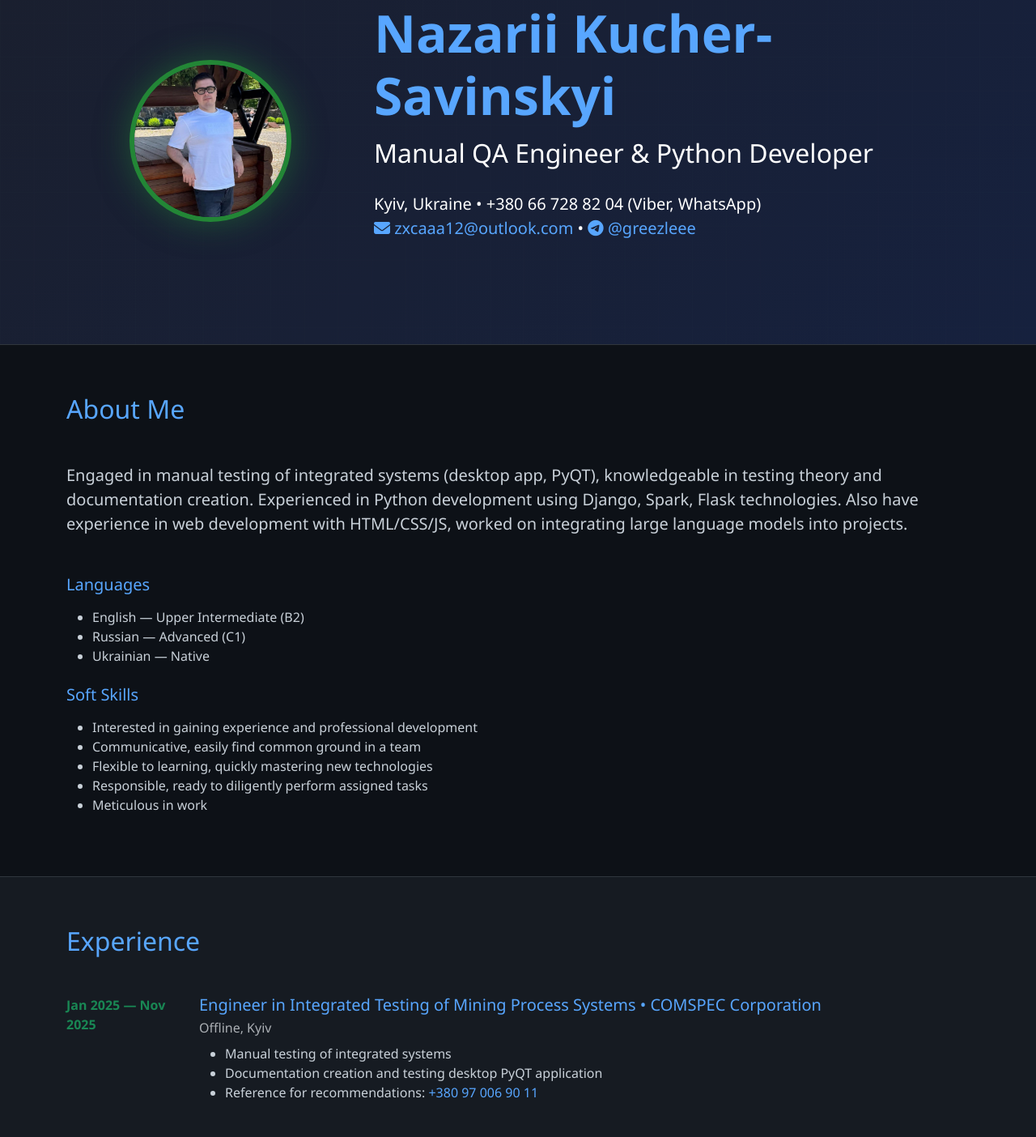
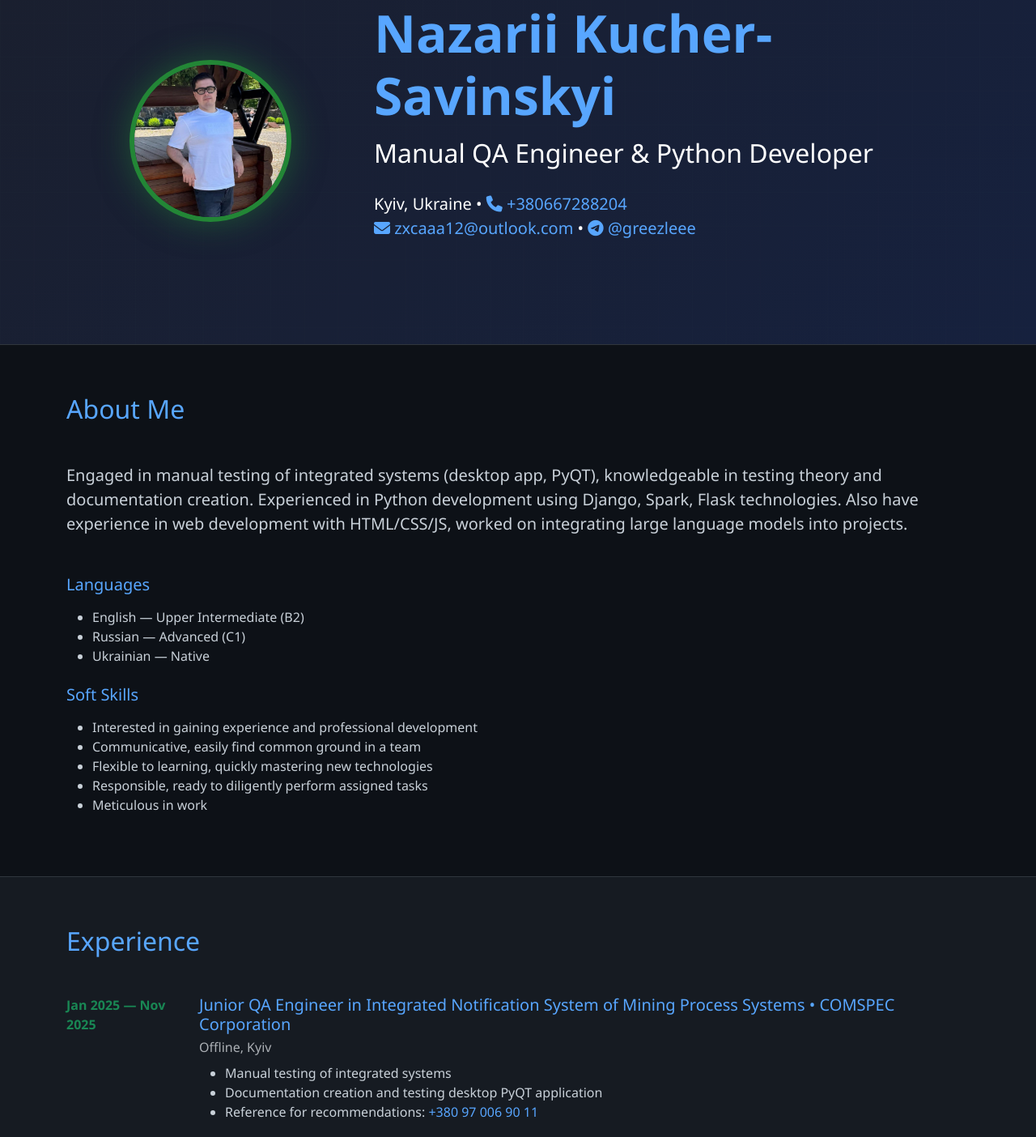
Before and after one commit to Kucher-SavinskiN/resume.github.io, a plain HTML site: page index.html in a window 1280 px wide. Shown: the part 97-1501 px from the top of the page at 81% size. Drawn offline with nearby package versions, Linux system fonts and the light colour scheme.

Commit message:
Ver 0.1 ->{contacts improvement 1}

```diff
--- a/index.html
+++ b/index.html
@@ -109,7 +109,8 @@
                     Manual QA Engineer & Python Developer
                 </p>
                 <p class="fs-5 mb-5" data-aos="fade-up" data-aos-delay="400" data-aos-duration="1000">
-                    Kyiv, Ukraine • +380 66 728 82 04 (Viber, WhatsApp)<br>
+                    Kyiv, Ukraine •
+                    <a href="+380 66 728 82 04"><i class="fas fa-phone"></i> +380667288204</a><br>
                     <a href="mailto:zxcaaa12@outlook.com"><i class="fas fa-envelope"></i> zxcaaa12@outlook.com</a> •
                     <a href="https://t.me/greezleee"><i class="fab fa-telegram"></i> @greezleee</a>
                 </p>
@@ -151,7 +152,7 @@
                 <div class="d-flex">
                     <div class="flex-shrink-0 text-success fw-bold" style="width: 140px;">Jan 2025 — Nov 2025</div>
                     <div class="flex-grow-1 ms-4">
-                        <h5 class="mb-1">Engineer in Integrated Testing of Mining Process Systems • COMSPEC Corporation</h5>
+                        <h5 class="mb-1">Junior QA Engineer in Integrated Notification System of Mining Process Systems • COMSPEC Corporation</h5>
                         <p class="text-muted mb-2">Offline, Kyiv</p>
                         <ul>
                             <li>Manual testing of integrated systems</li>
@@ -164,61 +165,6 @@
         </div>
     </div>
 </section>
-
-<!--
-<section class="section">
-    <div class="container">
-        <h2 class="mb-5" data-aos="fade-up">Hard Skills</h2>
-        <div class="row gy-4" data-aos="fade-up" data-aos-delay="200" data-aos="skill">
-            <div class="col-md-6">
-                <div>Python</div>
-                <div class="skill-bar"><div class="skill-fill" style="width:90%"></div></div>
-            </div>
-            <div class="col-md-6">
-                <div>Django</div>
-                <div class="skill-bar"><div class="skill-fill" style="width:65%"></div></div>
-            </div>
-            <div class="col-md-6">
-                <div>Flask</div>
-                <div class="skill-bar"><div class="skill-fill" style="width:60%"></div></div>
-            </div>
-            <div class="col-md-6">
-                <div>HTML / CSS / JS</div>
-                <div class="skill-bar"><div class="skill-fill" style="width:75%"></div></div>
-            </div>
-            <div class="col-md-6">
-                <div>GitHub</div>
-                <div class="skill-bar"><div class="skill-fill" style="width:90%"></div></div>
-            </div>
-            <div class="col-md-6">
-                <div>Databases (PostgreSQL / MySQL)</div>
-                <div class="skill-bar"><div class="skill-fill" style="width:90%"></div></div>
-            </div>
-        </div>
-    </div>
-</section>
-
-<section class="section">
-    <div class="container">
-        <h2 class="mb-5" data-aos="fade-up">Education</h2>
-        <div class="row gy-4">
-            <div class="col-lg-8" data-aos="fade-up">
-                <h5>NTUU "Igor Sikorsky Kyiv Polytechnic Institute"</h5>
-                <p class="text-muted mb-2">Master's degree in "Information Systems and Technologies"</p>
-                <p class="text-muted">September 2022 — June 2024</p>
-            </div>
-            <div class="col-lg-8" data-aos="fade-up">
-                <h5>NTUU "Igor Sikorsky Kyiv Polytechnic Institute"</h5>
-                <p class="text-muted mb-2">Bachelor's degree in "Information Systems and Technologies"</p>
-                <p class="text-muted">September 2018 — June 2022</p>
-            </div>
-            <div class="col-lg-8" data-aos="fade-up" data-aos-delay="200">
-                <h5>Web Application Development Course using Python/Django</h5>
-                <p class="text-muted">June 2021 — December 2021, Online</p>
-            </div>
-        </div>
-    </div>
-</section> -->
 
 <section class="section" id="skills-education-section">
     <div class="container" id="skills-container">
```
